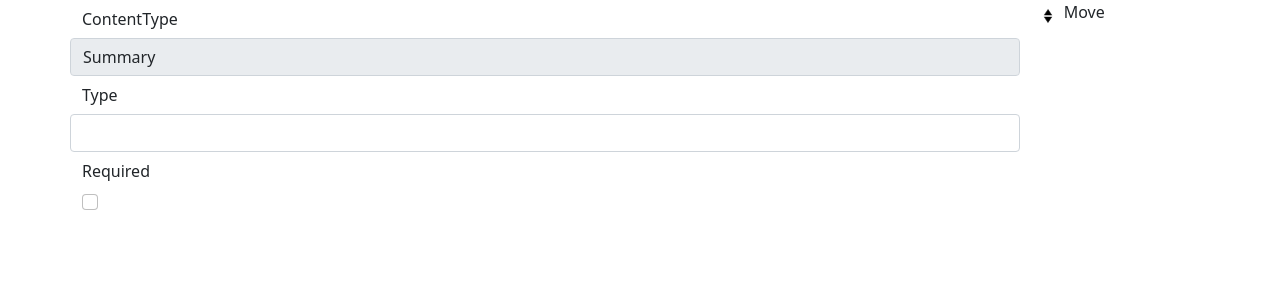
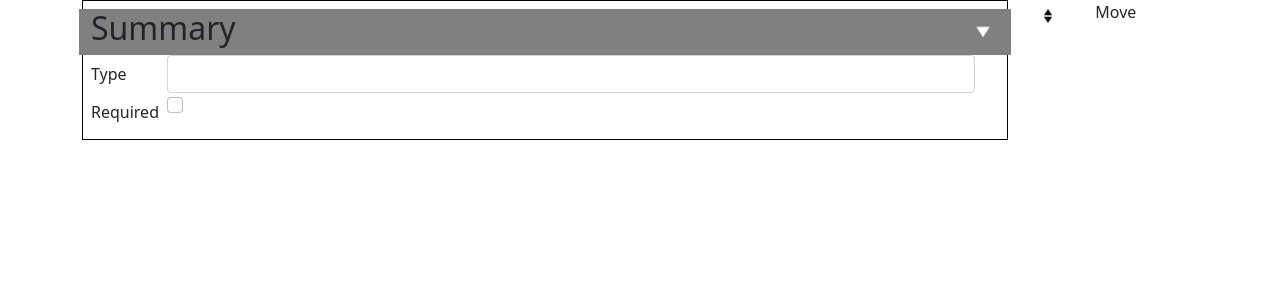
Before and after one commit to digimakergo/contenttype-designer, a React (Create React App) app in the folder client/: page / in a window 1280 px wide. Shown: the top 300 px of the page. Built offline with nearby package versions, Linux system fonts and the light colour scheme.

Commit message:
dropdown functionality
- Not properly styled! (but functionality is there)

```diff
--- a/client/src/App.tsx
+++ b/client/src/App.tsx
@@ -57,8 +57,8 @@ function App() {
         <DndProvider backend={HTML5Backend}>
         {list.map((field:any, index:number) => (
 
-              <DragNDropComponent key={field.id} index={index} id={field.id} txt={field.txt} moveItem={moveItem}>
-                <Field fieldname={field.fieldname}/>
+              <DragNDropComponent key={field.id} index={index} id={field.id} fieldname={field.fieldname} moveItem={moveItem}>
+                <Field />
               </DragNDropComponent>
 
           ))}
--- a/client/src/components/DragNDropComponent.tsx
+++ b/client/src/components/DragNDropComponent.tsx
@@ -1,4 +1,4 @@
-import { useRef} from 'react';
+import { useRef, useState} from 'react';
 import { Form, Col, Row} from 'react-bootstrap';
 import Move from './Move';
 import { useDrag, useDrop, DropTargetMonitor } from "react-dnd";
@@ -66,20 +66,33 @@ const DragNDropComponent = (props:any) => {
     const opacity = isDragging ? 0 : 1;
     drag(drop(ref))
 
+    const [dropDownContent, setDropDownContent] = useState(true);
+    const dropdown = () => {
+        setDropDownContent(!dropDownContent)
+    }
+
 
     return (
-        <div ref={ref}  data-handler-id={props.handlerId} style={{opacity: opacity}}  >
-        <Form.Group  className="mb-3 boarding" controlId="boarding">
-        <Row>
-            <Col className="col-10">
-                {props.children}
+        <Form.Group  className="boarding" controlId="boarding" style={{opacity: opacity}}>
+            <Row>
+            <Col xs md lg="10">
+                <div  style={{border:"solid black 0.1rem", padding:"0.5rem"}}  >
+
+                        <Row className='identifier align-items-center'>
+                            <Col xs md lg="11"><h2>{props.fieldname}</h2></Col>
+                            <Col ><img onClick={dropdown} style={{width:"2rem", float:"right"}} src='./images/dropdownicon.png'/></Col>
+                        </Row>
+
+                    <Row className='' style={ !dropDownContent ? {display:"None"} : {}}>
+                        {props.children}
+                    </Row>
+                </div>
             </Col>
-            <Col className="col-1">
+            <Col xs md lg="2" ref={ref}  data-handler-id={props.handlerId}>
                 <Move  />
             </Col>
-        </Row>
-    </Form.Group>
-    </div>
+            </Row>
+        </Form.Group>
     )
 }
 
--- a/client/src/components/Field.tsx
+++ b/client/src/components/Field.tsx
@@ -1,4 +1,4 @@
-import { Form, Row } from 'react-bootstrap';
+import { Form, Row, Col } from 'react-bootstrap';
 import { SetStateAction, useEffect, useState } from 'react';
 
 interface ParamElements {
@@ -70,35 +70,35 @@ const Field = (props:any) => {
     return (
         <>
             <Row className='justify-content-start'>
-                <Form.Label style={{textAlign:"left"}} column sm="2" >
-                    ContentType
-                </Form.Label>
-            </Row>
-            <Row>
-                <Form.Control type="text" readOnly={true} value={props.fieldname}/>
-            </Row>
-
-            <Row className='justify-content-start'>
+                <Col xs lg="1">
                     <Form.Label style={{textAlign:"left"}} column sm="2" >
                         Type
                     </Form.Label>
-            </Row>
-            <Row>
+                </Col>
+                <Col >
                     <Form.Control type="text"  onChange={(event) => {addParameter(event.target.value)}}/>
+                </Col>
+
             </Row>
 
+
             <Row className='justify-content-start'>
+
+            <Col xs lg="1">
                     <Form.Label style={{textAlign:"left"}} column sm="2" >
                     Required
                     </Form.Label>
+                </Col>
+                <Col >
+                <Form.Check type="checkbox"/>
+                </Col>
+
             </Row>
-            <Row>
-                <Form.Check type="checkbox"/>
-            </Row>
+
             {params.map((element:any, index:number) => (
                 <div key={index}>
-                    <Row className='justify-content-start'>
-                        <Form.Label style={{textAlign:"left"}} column sm="2" >
+                    <Row className=''>
+                        <Form.Label  column sm="2" >
                             {element.label}
                         </Form.Label>
                     </Row>
--- a/client/src/index.css
+++ b/client/src/index.css
@@ -22,3 +22,11 @@ code {
 .boarding-title{
   float: left;
 }
+
+.identifier{
+  background-color: grey;
+}
+.dropdownfield-content-hide{
+  transition: 500ms;
+  max-height: 0rem;
+}
```
Also changed, not shown: client/public/images/dropdownicon.png (added). Lines whose indentation alone changed are shown as unchanged.
